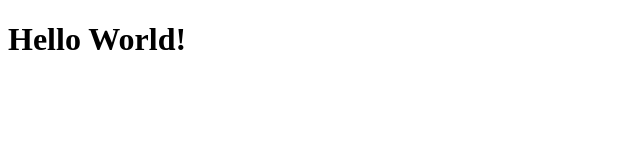
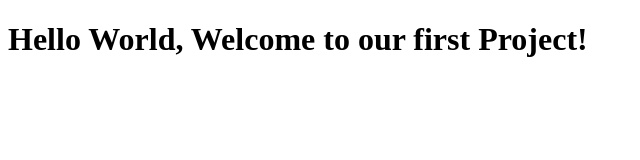
Before and after one commit to yazshrilld/landpage, a plain HTML site: page index.html in a window 1280 px wide. Shown: the whole page, without its empty margins (0-640 px from the left). Drawn offline with Linux system fonts and the light colour scheme.

Commit message:
added content to the html file

```diff
--- a/index.html
+++ b/index.html
@@ -1,5 +1,6 @@
 <!DOCTYPE html>
 <html lang="en">
+
 <head>
   <meta charset="UTF-8">
   <title>Fork Me! FCC: Test Suite Template</title>
@@ -8,7 +9,7 @@
 
 <body>
   <script src="https://cdn.freecodecamp.org/testable-projects-fcc/v1/bundle.js"></script>
-    <h1>Hello World!</h1>
+  <h1>Hello World, Welcome to our first Project!</h1>
   <!--
 
     Hello Camper!
@@ -21,6 +22,7 @@
     - The freeCodeCamp Team
 
     -->
-    <script  src="js/index.js"></script>
+  <script src="js/index.js"></script>
 </body>
+
 </html>
```
Lines whose indentation alone changed are shown as unchanged.
